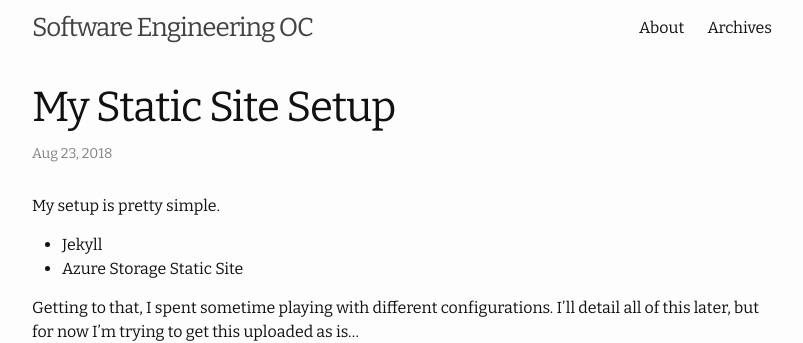
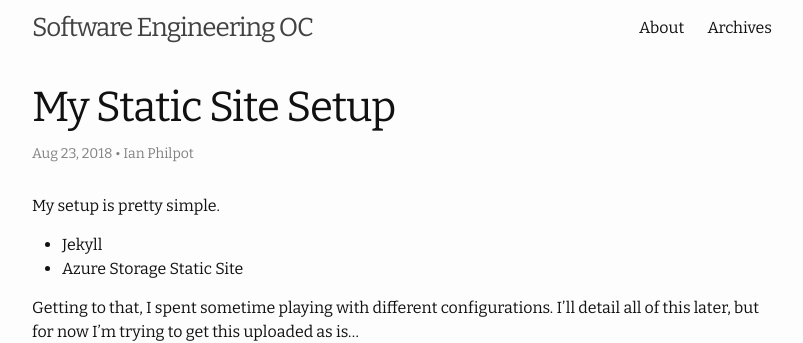
Before and after one commit to ianphil/oc, a Jekyll site: the page built from _posts/2018-08-23-static-site.md, in a window 1280 px wide. Shown: the top 343 px of the page, without its empty margins (238-1041 px from the left). Built offline with Jekyll 4.4.1, drawn with Linux system fonts in a browser that asks for light colours.

Commit message:
Updated author

```diff
--- a/_posts/2018-08-23-static-site.md
+++ b/_posts/2018-08-23-static-site.md
@@ -1,7 +1,7 @@
 ---
 title: My Static Site Setup
+author: Ian Philpot
 layout: post
-permalink: /static-site
 ---
 
 My setup is pretty simple. <!-- more -->
```
